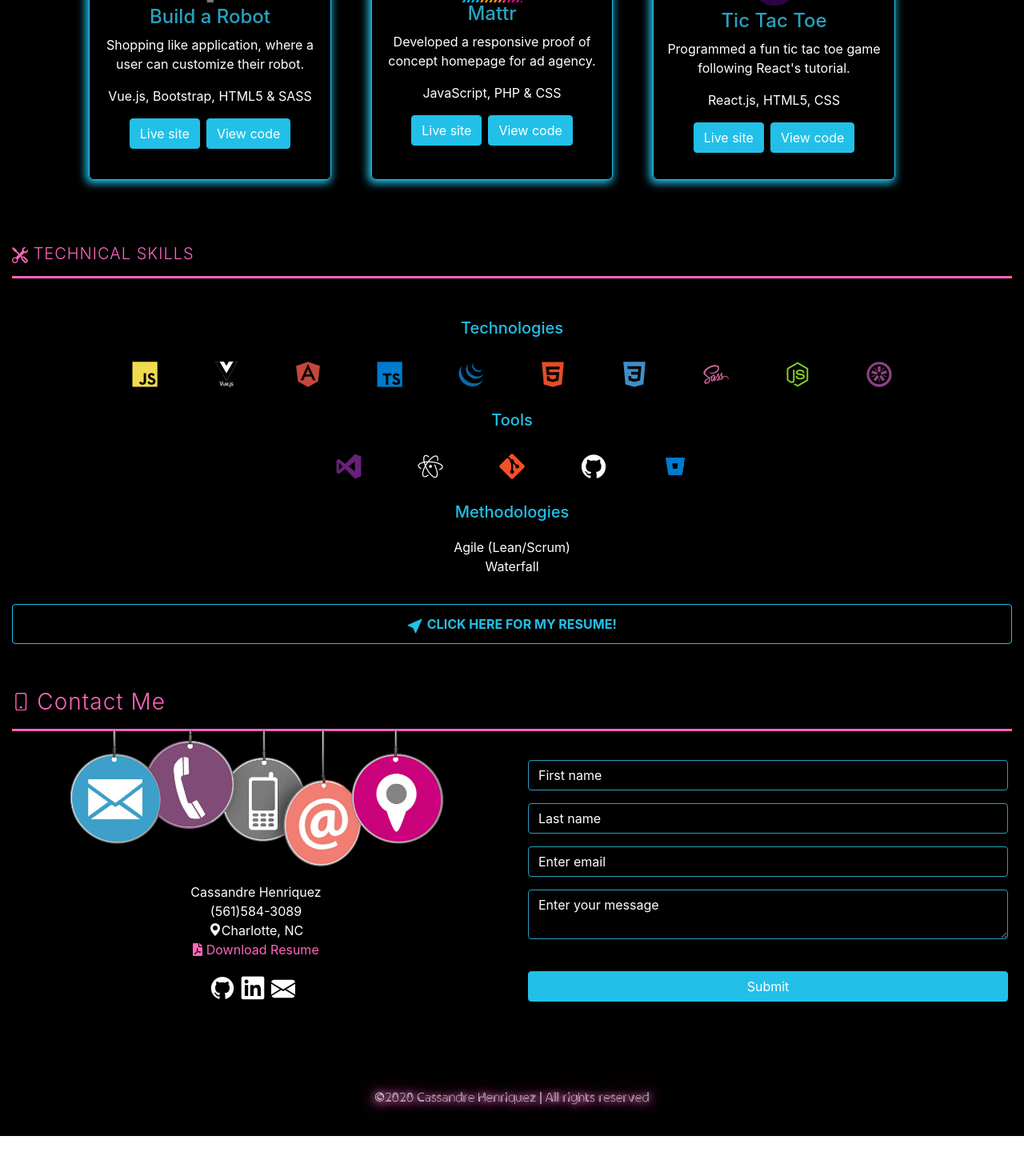
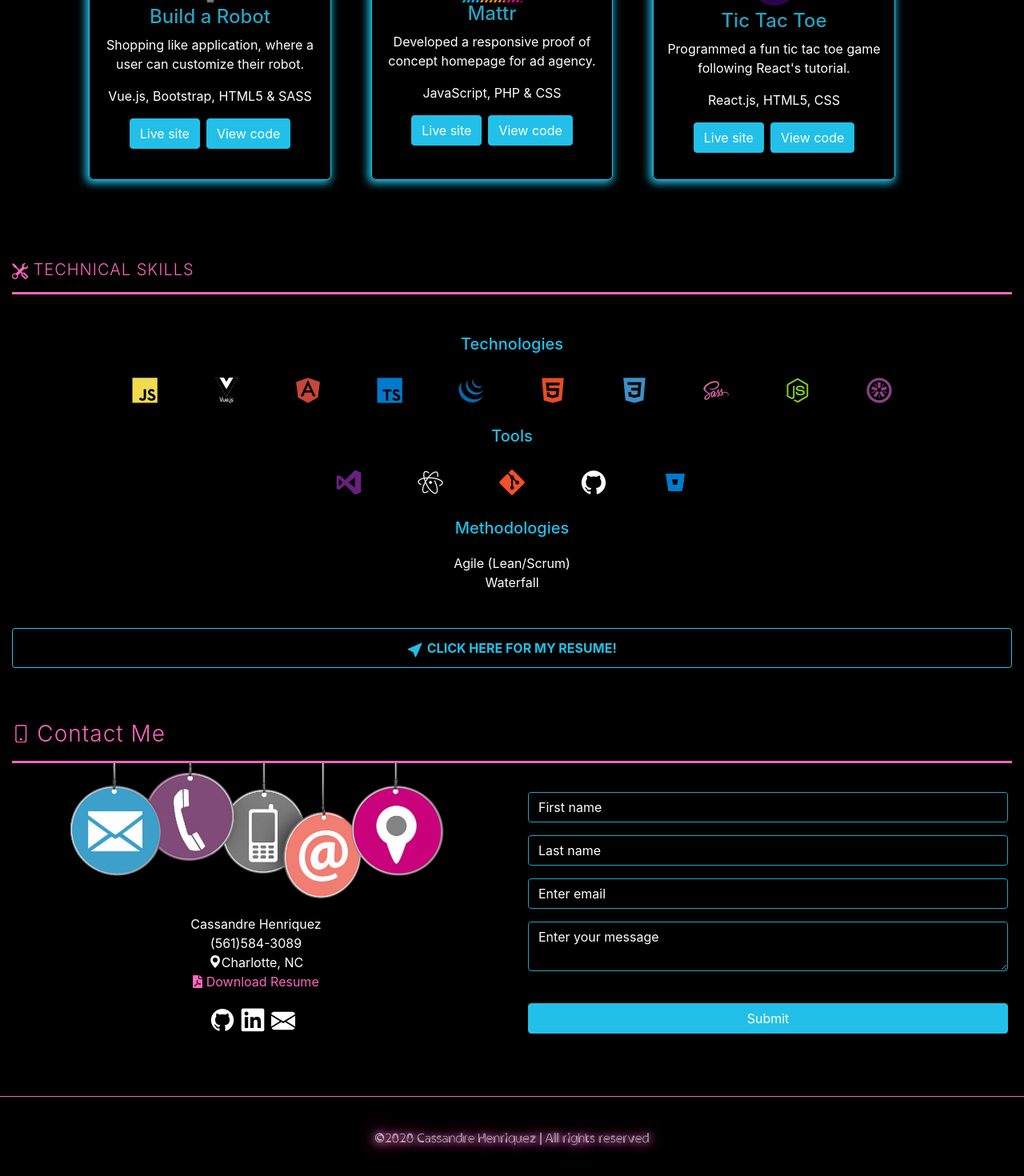
Before and after one commit to cassandreh1/cassandre-portfolio, an Angular app: page / in a window 1280 px wide. Shown: the part 1256-2726 px from the top of the page at 80% size. Before the commit the page ends 2676 px from the top, so only its background shows below. Built offline with nearby package versions, Linux system fonts and the light colour scheme.

Commit message:
adding paddings to section

```diff
--- a/src/app/app.component.scss
+++ b/src/app/app.component.scss
@@ -23,6 +23,7 @@
     }
 }
 footer div.col-sm-12 {
+    border-top: 1px solid #ff65bd;
     height: 100px;
     padding: 20px;
     line-height: 4;
--- a/src/app/contact-me/contact-me.component.scss
+++ b/src/app/contact-me/contact-me.component.scss
@@ -1,6 +1,6 @@
 .row#contact-me-wrapper {
-  padding-top: 20px;
-  padding-bottom: 40px;
+  padding-top: 30px;
+  padding-bottom: 50px;
   // background-image: linear-gradient(to bottom, #e6f3f3, #b3d8d8);
   .wall-art {
     text-align: center;
--- a/src/app/header/header.component.scss
+++ b/src/app/header/header.component.scss
@@ -1,5 +1,6 @@
 .navbar {
   box-shadow: -2px 2px 10px -2px #ffe6ff;
+  border-bottom: 1px solid #ff65bd;
   font-family: "Courier New";
   font-family: 'Clip', Arial, sans-serif;
   background-color: black;
--- a/src/app/technical-skills/technical-skills.component.scss
+++ b/src/app/technical-skills/technical-skills.component.scss
@@ -1,7 +1,7 @@
 
 #skills-wrapper {
-    padding-top: 10px;
-    padding-bottom: 20px;
+    padding-top: 30px;
+    padding-bottom: 30px;
     h5 {
         color: #22c0e8;
     }
```
